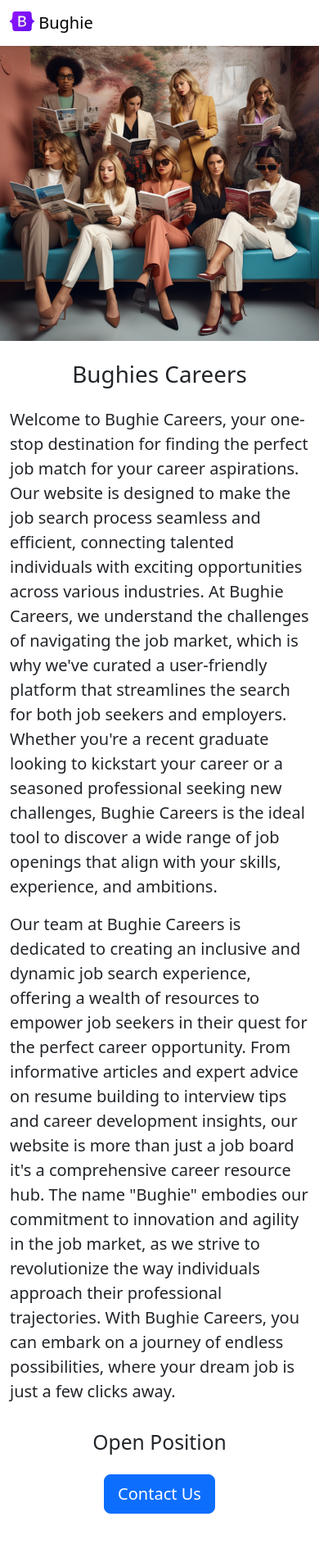
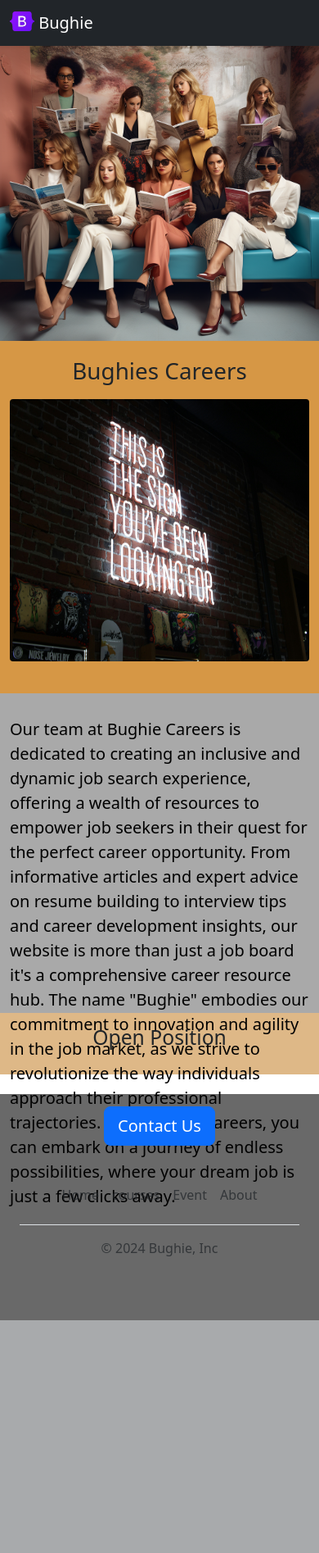
Before and after one commit to ibemma/JOVIANL-WEB, a Flask app: page / in a window 390 px wide. Shown: the top 1895 px of the page at 82% size. After the commit the page ends 1611 px from the top, so only its background shows below. Run offline with Flask 3, Linux system fonts and the light colour scheme; parts of the project's set-up code (start-up, migrations or seed data) failed here and were passed over.

Commit message:
made some improvements

```diff
--- a/app.py
+++ b/app.py
@@ -1,5 +1,5 @@
-from flask import Flask, render_template, jsonify
-from database import load_jobs_from_db, load_job_from_db
+from flask import Flask, render_template, jsonify, request
+from database import load_jobs_from_db, load_job_from_db, add_application_to_db
 
 
 app = Flask(__name__)
@@ -26,5 +26,41 @@ def show_job(id):
     return render_template("jobPage.html", job=job)
 
 
+@app.route("/job/<id>/apply", methods=["GET", "POST"])
+def apply_to_job(id):
+    job = load_job_from_db(id)
+    if request.method == "post":
+        # job_id = id
+        # full_name = request.form.get("full_name", False)
+        # email = request.form.get("email", False)
+        # linkedin_url = request.form.get("linkedin_url", False)
+        # education = request.form.get("education", False)
+        # work_experience = request.form.get("work_experience", False)
+        # resume_url = request.form.get("resume_url", False)
+
+        job_id = id
+        full_name = request.form["full_name"]
+        email = request.form["email"]
+        linkedin_url = request.form["linkedin_url"]
+        education = request.form["education"]
+        work_experience = request.form["work_experience"]
+        resume_url = request.form["resume_url"]
+
+        # store this in the DB
+        # send an email
+        # add_application_to_db(
+        #     job_id,
+        #     full_name,
+        #     email,
+        #     linkedin_url,
+        #     education,
+        #     work_experience,
+        #     resume_url,
+        # )
+
+    else:
+        return render_template("appli_submit.html", data=request.form, job=job)
+
+
 if __name__ == "__main__":
     app.run(host="0.0.0.0", debug=True)
--- a/templates/banner.html
+++ b/templates/banner.html
@@ -6,4 +6,4 @@
         margin-bottom: 16px;
     }
 </style>
-    <img class= 'img-fluid' id= 'banner' mt-2 mb-4 src= "{{url_for('static', filename= 'ff.jpeg')}}"/>
+    <img class= 'img-fluid' id= 'banner' mt-2 mb-4 src= "{{url_for('static', filename= 'ff.jpg')}}"/>
--- a/templates/home.html
+++ b/templates/home.html
@@ -10,32 +10,54 @@
 
     <body>
         {%include 'nav.html' %}
+        <div>
+
+            <div style ="background-color: rgb(214, 151, 69); width: 100%; height: 790px">
                 {%include 'banner.html' %}
-        <div class= container>
-            <h1 class= "text-center mt-2 mb-4">Bughies Careers</h1>
-            <p class= 'lead' style= "margin-bottom:16px text-align:100%">
+                <h1 class= "text-center mt-1 mb-6, container" style= "padding-bottom: 10px;">Bughies Careers</h1>
+                <div class= "container" >
+                    <div class= "row" style= "margin-bottom:16px" >
+                        <div class="col-md-5">
+                            <img src="/static/gg.jpg" style= "height: 320px;border-radius: 4px; width: 100%; margin-bottom:16px">
+                        </div>
+                        <div class= "d-none d-md-block col-md-7">
+                            <p class= 'lead' style= "margin-bottom:16px text-align:100% color: rgb(0,0,0);">
                                 Welcome to Bughie Careers, your one-stop destination for finding the perfect job match for your career aspirations. Our website is designed to make the job search process seamless and efficient, connecting talented individuals with exciting opportunities across various industries. At Bughie Careers, we understand the challenges of navigating the job market, which is why we've curated a user-friendly platform that streamlines the search for both job seekers and employers. Whether you're a recent graduate looking to kickstart your career or a seasoned professional seeking new challenges, Bughie Careers is the ideal tool to discover a wide range of job openings that align with your skills, experience, and ambitions.
-            </p>
-            <div class= "row" style= "margin-bottom:16px" >
-                <div class="col-md-7">
-                <p class= 'lead'>
+                        </div>
+                    </div>
+                </div>
+            </div>
+            <div style ="background-color: darkgrey; height: 390px; width: 100%;">
+                <div class= "container" >
+
+                    <div class= "row" style= "margin-bottom:16px; " >
+                        <div class="col-md-7" style= "margin-top: 29px;">
+                            <p class= 'lead' style= "color: rgb(0,0,0);">
                                 Our team at Bughie Careers is dedicated to creating an inclusive and dynamic job search experience, offering a wealth of resources to empower job seekers in their quest for the perfect career opportunity. From informative articles and expert advice on resume building to interview tips and career development insights, our website is more than just a job board it's a comprehensive career resource hub. The name "Bughie" embodies our commitment to innovation and agility in the job market, as we strive to revolutionize the way individuals approach their professional trajectories. With Bughie Careers, you can embark on a journey of endless possibilities, where your dream job is just a few clicks away.
                             </p>
                         </div>
-                <div class="d-none d-md-block col-md-5" >
-                 <img src="/static/people.jpeg" style= "height: 320px;border-radius: 4px;">
+                        <div class="d-none d-md-block col-md-5" style= "margin-top: 29px;" >
+                            <img src="/static/people.jpg" style= "height: 320px;border-radius: 4px;">
+                        </div>
+
                     </div>
                 </div>
-            <h2 class= "text-center  mt-2 mb-4">Open Position</h2>
+            </div>
+        <div style = "background-color: burlywood; width: 100%;">
+            <div class= "container" >
+                <h2 class= "text-center mb-4 " style= " padding-top: 15px; padding-bottom: 30px;" >Open Position</h2>
                 <div>
                     {% for job in jobs %}
                         {% include "job_item.html" %}
                     {% endfor %}
                 </div>
-            <div class= 'text-center'>
-                <a href="mailto:hello@bughie.ai?subject=Question%20about%20job%20Openings&body=My%20name%3A%20%3Cyour%20name%20here%3E%0D%0A%0D%0AMy%20questions%3A%20%3Center%20questions%20here%3E" class="btn btn-primary btn-lg">Contact Us</a>
             </div>
         </div>
+        <div style = "background-color: dimgrey; width: 100%;">
+            <div class= "container  text-center" style= "padding-top: 15px; padding-bottom: 20px">
+                <a href="mailto:hello@bughie.ai?subject=Question%20about%20job%20Openings&body=My%20name%3A%20%3Cyour%20name%20here%3E%0D%0A%0D%0AMy%20questions%3A%20%3Center%20questions%20here%3E" class="btn btn-primary btn-lg"  >Contact Us</a>
                 {%include'footer.html'%}
+            </div>
+        </div>
     </body>
 </html>
--- a/templates/job_item.html
+++ b/templates/job_item.html
@@ -1,4 +1,4 @@
-<div class= "border-bottom row" style= "margin-bottom:16px;padding-bottom:8px;">
+<div class= "border-bottom row align-items-center " style= "padding: 8px ;">
     <div class= "col-10">
         <h4 style="color:rgb(120,120,120); margin-bottom:4px;">
       {{job['title']}}
@@ -8,7 +8,7 @@
         </div>
         {% if 'salary' in job %}
         <div>
-            <b>Salary:</b> {{job['salary']}}
+            <b>Salary:</b> {{job['currency']}}{{job['salary']}}
         </div>
         {% endif %}
 
--- a/templates/nav.html
+++ b/templates/nav.html
@@ -1,5 +1,6 @@
-<nav class="navbar shadow-sm fixed-top bg-white ">
-  <div class="container-fluid">
+
+<nav class="navbar shadow-sm fixed-top bg-dark navbar-dark" >
+  <div class="container-fluid" >
     <a class="navbar-brand" href="/">
       <img src="/static/logo.svg" alt="Logo" width="30" height="24" class="d-inline-block align-text-top">
       Bughie
```
Also changed, not shown: database.py (+27 -1 lines), templates/appli_submit.html (added, +38 -0 lines), templates/application_form.html (added, +36 -0 lines), templates/jobPage.html (+13 -4 lines), static/ff.jpg (renamed from static/ff.jpeg), static/gg.jpg (added), 1 other file. Lines whose indentation alone changed are shown as unchanged.
